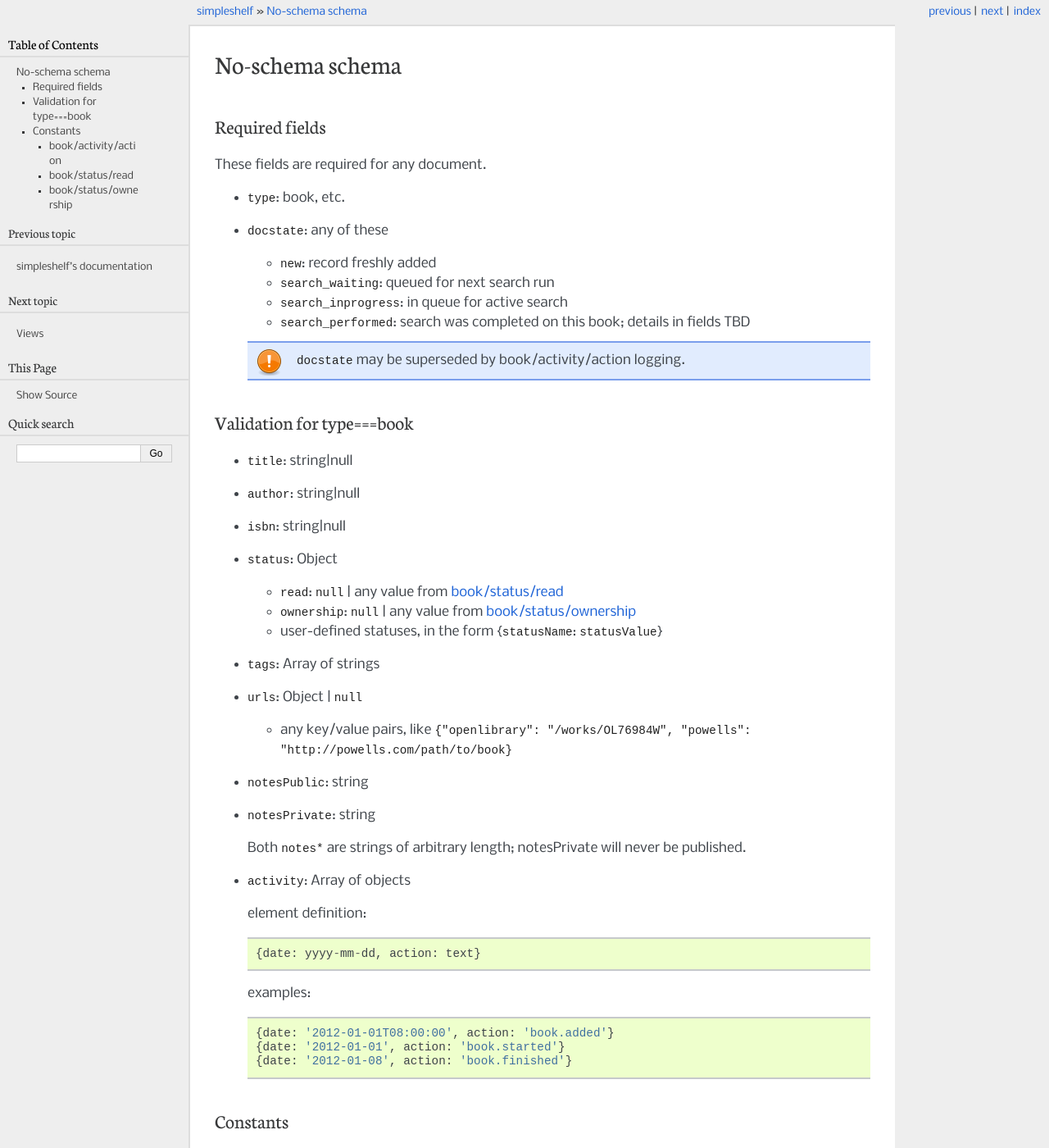
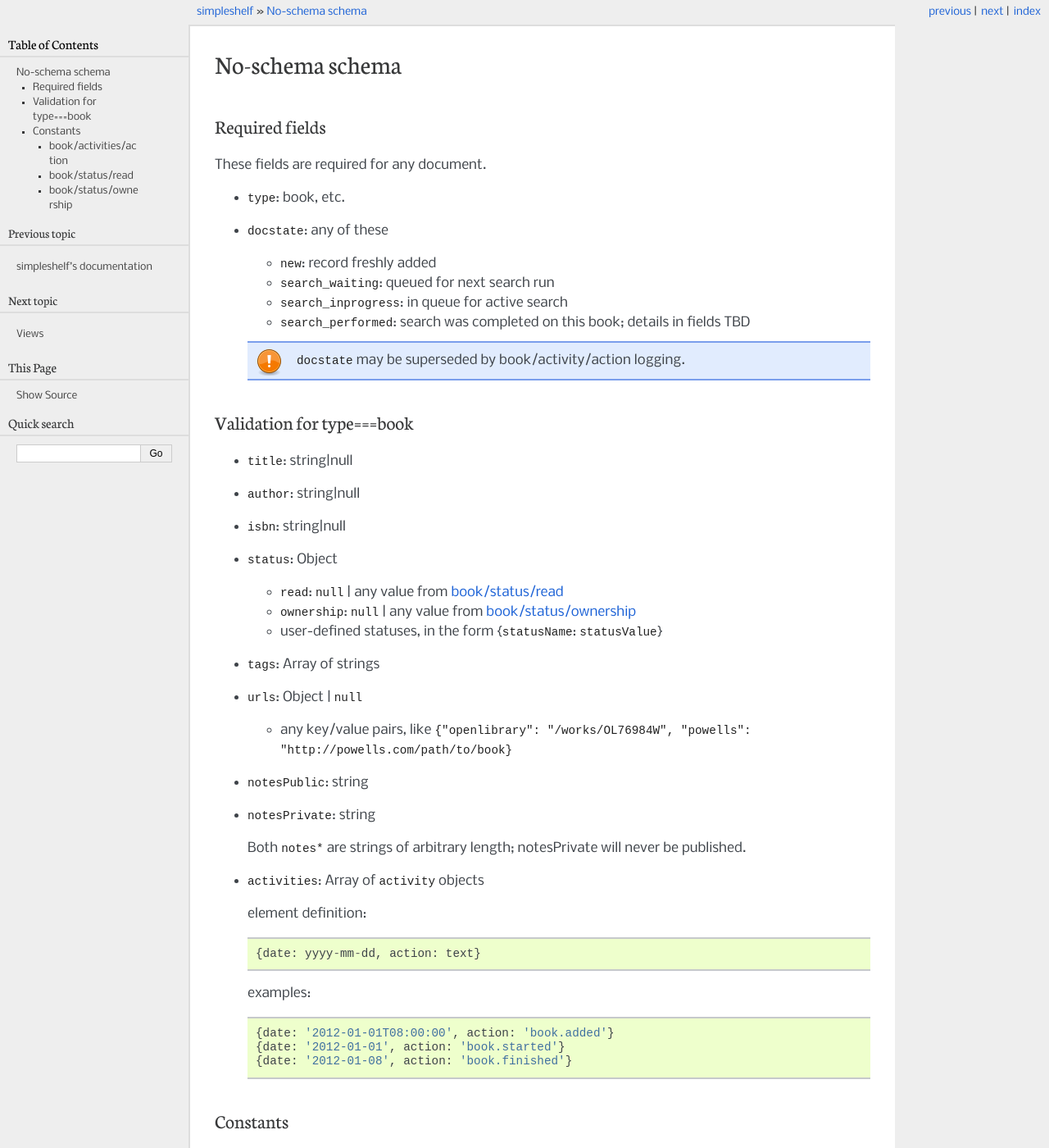
Before and after one commit to tephyr/simpleshelf, a Sphinx documentation site: the page built from docs/no-schema-schema.rst, in a window 1280 px wide and 1400 px high. Shown: the whole window at 82% size. Built offline with Sphinx 7.4.7, drawn with Linux system fonts in a browser that asks for light colours; some of the changed text lies outside the part shown.

Commit message:
Rename activity -> activities in schema

```diff
--- a/docs/no-schema-schema.rst
+++ b/docs/no-schema-schema.rst
@@ -37,7 +37,7 @@ Validation for type===book
 
   Both ``notes*`` are strings of arbitrary length; notesPrivate will never be published.
 
-- ``activity``: Array of objects
+- ``activities``: Array of ``activity`` objects
 
   element definition::
 
@@ -53,7 +53,7 @@ Constants
 +++++++++
 Constants in CouchDB are tricky: CouchDB does not allow access to other documents when saving one, to preserve atomicity.  Any list of acceptable values must be available to the validation routine and the creation code.  The following lists are allowable sets of values for particular fields in the schema.
 
-book/activity/action
+book/activities/action
 --------------------
 - book.added
 - book.read.started
```
